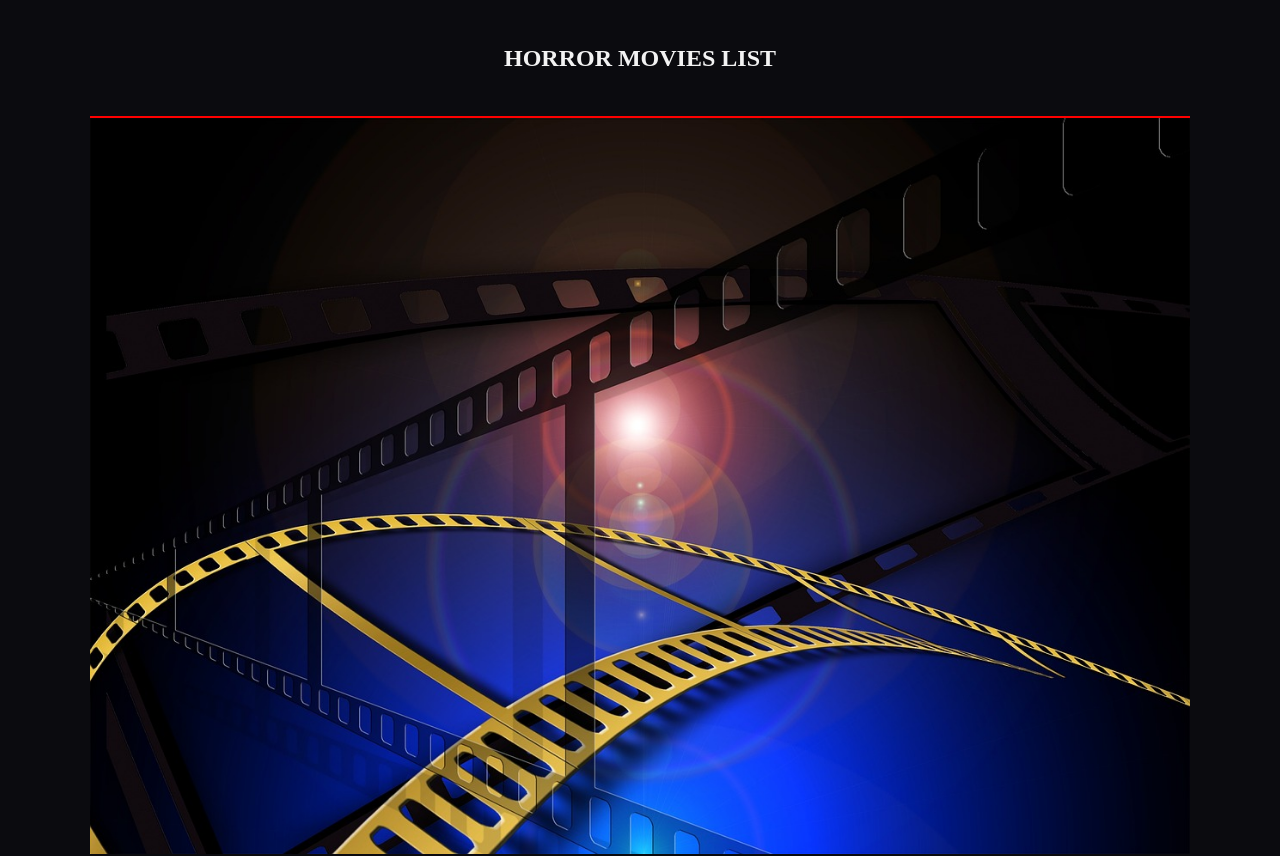
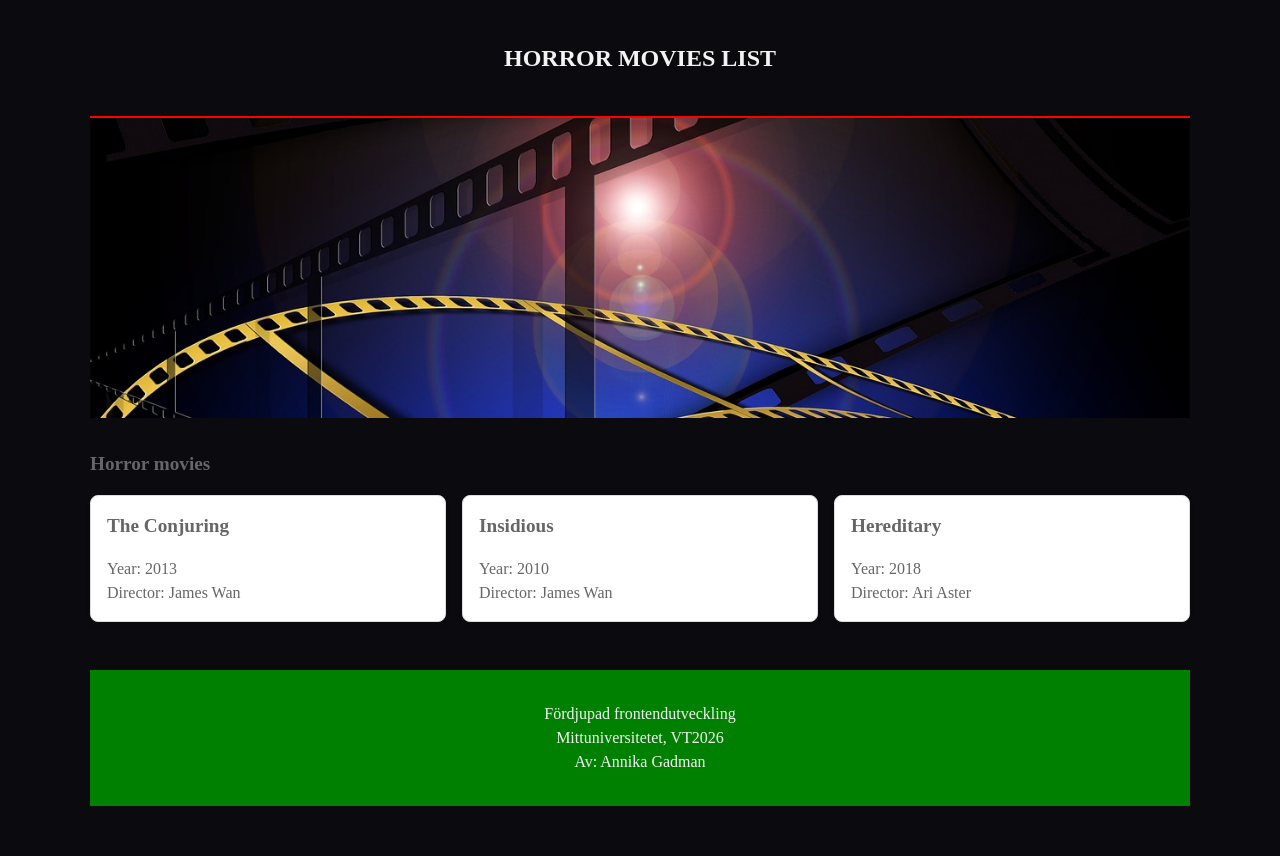
Before and after one commit to agadman/first-lab, a React (Vite) app: page / in a window 1280 px wide. Shown: the top 856 px of the page. After the commit the page ends 806 px from the top, so only its background shows below. Built offline with nearby package versions, Linux system fonts and the light colour scheme.

Commit message:
lagt till props i footer + startat styling för hero

```diff
--- a/src/App.tsx
+++ b/src/App.tsx
@@ -10,7 +10,7 @@ function App() {
       <Header name="Horror Movies list" />
       <Hero />
       <MovieCardList />
-      <Footer />
+      <Footer course="Fördjupad frontendutveckling" university="Mittuniversitetet" year={2026} creator="Annika Gadman" />
      </div>
   )
 }
--- a/src/components/Footer.tsx
+++ b/src/components/Footer.tsx
@@ -1,11 +1,18 @@
 import './Footer.css'
 
-function Footer() {
+interface FooterProps {
+  course: string;
+  university: string;
+  year: number;
+  creator: string;
+}
+
+function Footer({ course, university, year, creator }: FooterProps) {
   return (
     <footer>
-        <p>Labb 1 - Fördjupad frontendutveckling, Mittuniversitetet, VT2026</p>
-        <p>Av Annika Gadman</p>
-
+        <p>{course}</p>
+        <p>{university}, VT{year}</p>
+        <p>Av: {creator}</p>
     </footer>
   )
 }
--- a/src/components/Hero.css
+++ b/src/components/Hero.css
@@ -1,3 +1,11 @@
+.hero {
+    height: 300px;
+    width: 100%;
+    overflow: hidden;
+}
 img {
-    max-width: 100%;
+    width: 100%;
+    height: 100%;
+    object-fit: cover;
+    display: block;
 }
--- a/src/components/Hero.tsx
+++ b/src/components/Hero.tsx
@@ -3,7 +3,7 @@ import './Hero.css'
 
 function Hero() {
   return (
-    <section>
+    <section className='hero'>
       <img src={heroImg} alt="Hero" />
     </section>
   )
--- a/src/components/MovieCard.css
+++ b/src/components/MovieCard.css
@@ -4,11 +4,6 @@
     border-radius: 8px;
     background-color: #fff;
     box-shadow: 0 2px 4px rgba(0, 0, 0, 0.1);
-    transition: transform 0.2s;
-}
-
-.movie-card:hover {
-    transform: translateY(-5px);
 }
 
 .movie-title {
```
